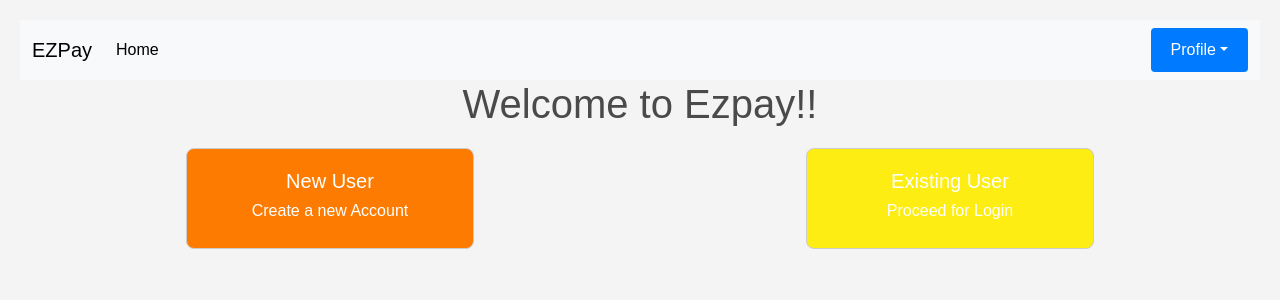
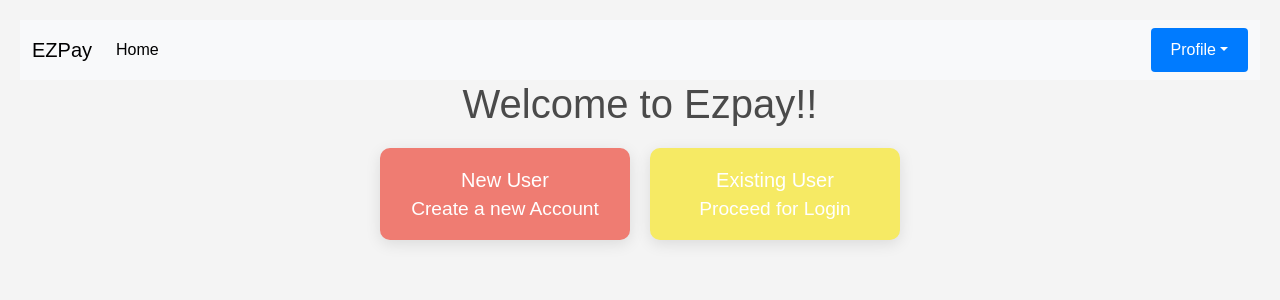
Before and after one commit to sagarkumar3105/EZPay-React-Spring, a React (Create React App) app in the folder EZPay-React/ezpay/: page / in a window 1280 px wide. Shown: the top 300 px of the page. Built offline with nearby package versions, Linux system fonts and the light colour scheme.

Commit message:
Update Home.css

```diff
--- a/EZPay-React/ezpay/src/components/Home.css
+++ b/EZPay-React/ezpay/src/components/Home.css
@@ -1,34 +1,88 @@
+/* Home.css */
+
+body {
+  background-color: #f5f5f5; /* Light gray background */
+  font-family: 'Segoe UI', Tahoma, Geneva, Verdana, sans-serif;
+}
+
+.welcome-title {
+  text-align: center;
+  color: #b56576; /* Faded red color */
+  margin: 40px 0;
+  font-size: 2.5em;
+  font-weight: bold;
+  letter-spacing: 1.5px;
+}
+
 .card-container {
   display: flex;
-    justify-content: space-around;
+  justify-content: center;
+  align-items: center;
+  gap: 20px; /* Space between cards */
   margin-top: 20px;
 }
 
-  /* Styling for new user and existing user cards */
+.card {
+  width: 250px;
+  padding: 20px;
+  border-radius: 10px;
+  text-align: center;
+  cursor: pointer;
+  transition: transform 0.3s, box-shadow 0.3s; /* Smooth transition */
+  box-shadow: 0 4px 15px rgba(0, 0, 0, 0.1);
+  border: none;
+}
+
 .new-user {
-    background-color: rgb(253,123,0); /* Default color */
+  background-color: #ef7c72; /* Soft faded red */
 }
 
 .existing-user {
-    background-color: rgb(253,237,19); /* Default color */
-  }
-
-  .card {
-    width: 18rem;
-    padding: 20px;
-    border: 1px solid #ccc;
-    border-radius: 8px;
-    text-align: center;
-    cursor: pointer;
-    transition: background-color 0.3s ease, box-shadow 0.3s ease; /* Smooth transition */
+  background-color: #f6ea64; /* Soft faded yellow */
 }
 
 .card:hover {
-    background-color: green; /* Change color on hover */
-    box-shadow: 0 4px 8px rgba(0, 0, 0, 0.1);
+  transform: translateY(-5px);
+  box-shadow: 0 8px 25px rgba(0, 0, 0, 0.2);
 }
 
-  /* Optional: Styling for text */
+.card:hover.new-user {
+  background-color: #88d99b; /* Light green on hover */
+}
+
+.card:hover.existing-user {
+  background-color: #b2de6e; /* Light green on hover */
+}
+
 .card h5, .card h6 {
-    color: white; /* Make the text stand out against the card background */
+  color: #fff; /* White text for titles */
+  margin: 0;
 }
+
+.card h6 {
+  margin-top: 5px;
+  font-weight: lighter;
+  font-size: 1.2em;
+}
+
+/* Additional styles for button appearance */
+.card {
+  position: relative;
+}
+
+.card:before {
+  content: '';
+  position: absolute;
+  top: 0;
+  left: 0;
+  right: 0;
+  bottom: 0;
+  border-radius: 10px;
+  background-color: rgba(255, 255, 255, 0.2); /* Light overlay */
+  opacity: 0;
+  transition: opacity 0.3s;
+}
+
+.card:hover:before {
+  opacity: 1; /* Show overlay on hover */
+}
```
Lines whose indentation alone changed are shown as unchanged.
